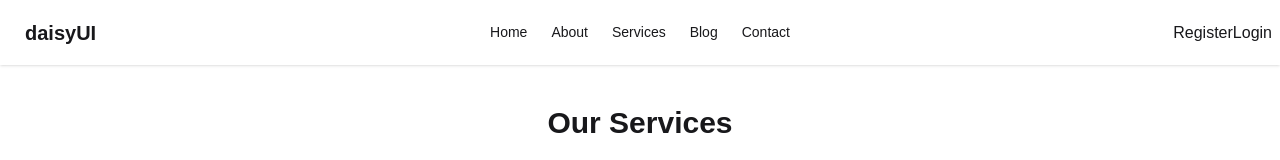
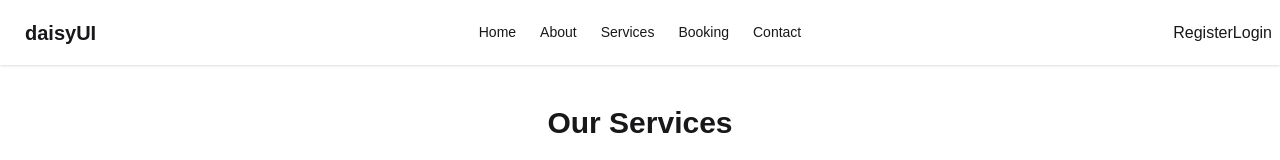
Before and after one commit to RahulKhanSuvo/car-doctor, a Next.js app: page / in a window 1280 px wide. Shown: the top 160 px of the page. Built offline with nearby package versions, Linux system fonts and the light colour scheme; no server answers; the database is empty.

Commit message:
Add My Booking page and update NavBar link; refactor Checkout component props

```diff
--- /dev/null
+++ b/app/my-booking/page.tsx
@@ -0,0 +1,6 @@
+"use client";
+import React from "react";
+
+export default function MyBooking() {
+  return <div>MyBooking</div>;
+}
--- a/components/Cheackout.tsx
+++ b/components/Cheackout.tsx
@@ -1,5 +1,12 @@
 import Link from "next/link";
 import React from "react";
+
+interface CheackoutProps {
+  data: {
+    price: number;
+    _id: string;
+  };
+}
 
 export default function Cheackout({ data }: CheackoutProps) {
   return (
--- a/components/NavBar.tsx
+++ b/components/NavBar.tsx
@@ -19,7 +19,7 @@ const NavBar: React.FC = () => {
         <Link href={"/services"}>Services</Link>
       </li>
       <li>
-        <Link href={"/about"}>Blog</Link>
+        <Link href={"/my-booking"}>Booking</Link>
       </li>
       <li>
         <Link href={"/contact"}>Contact</Link>
```
